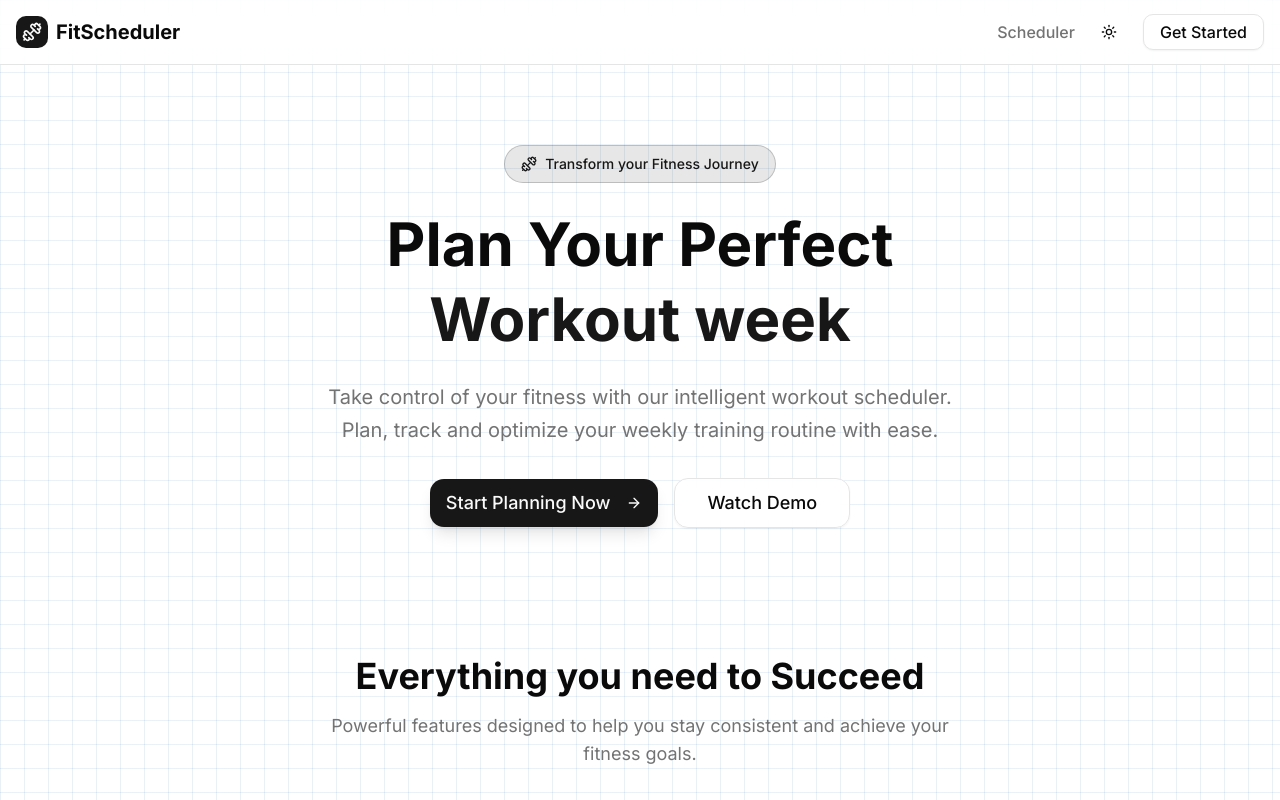
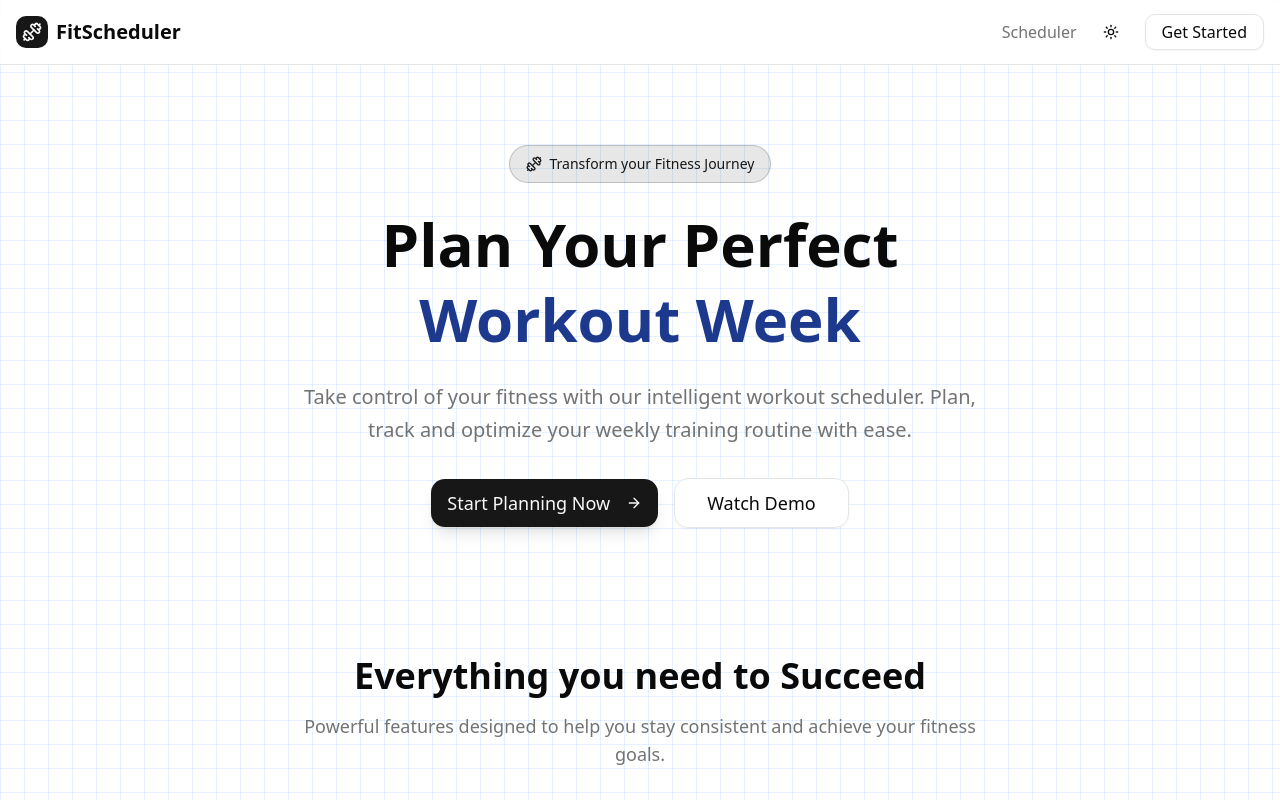
Before and after one commit to anujgupta018/fit-scheduler, a Next.js app: page / in a window 1280 px wide. Shown: the top 800 px of the page. Built offline with nearby package versions, Linux system fonts and the light colour scheme.

Commit message:
Fixed something

```diff
--- a/app/globals.css
+++ b/app/globals.css
@@ -4,13 +4,32 @@
 @custom-variant dark (&:is(.dark *));
 
 .bg-grid {
-  background-image: linear-gradient(to right, rgba(0, 120, 255, 0.1) 1px, transparent 1px),
-                    linear-gradient(to bottom, rgba(0, 120, 255, 0.1) 1px, transparent 1px);
+  background-image: linear-gradient(
+      to right,
+      rgba(0, 120, 255, 0.1) 1px,
+      transparent 1px
+    ),
+    linear-gradient(to bottom, rgba(0, 120, 255, 0.1) 1px, transparent 1px);
   background-size: 24px 24px;
 }
+html.lenis,
+html.lenis body {
+  height: auto;
+}
 
+.lenis.lenis-smooth {
+  scroll-behavior: auto;
+}
+
+.lenis.lenis-smooth [data-lenis-scroll-container] {
+  will-change: transform;
+}
 .bg-radial-glow {
-  background-image: radial-gradient(circle at top left, rgba(0, 102, 255, 0.2), transparent 60%);
+  background-image: radial-gradient(
+    circle at top left,
+    rgba(0, 102, 255, 0.2),
+    transparent 60%
+  );
 }
 @theme inline {
   --color-background: var(--background);
--- a/app/layout.tsx
+++ b/app/layout.tsx
@@ -2,6 +2,7 @@ import type { Metadata } from "next";
 import { Inter } from "next/font/google";
 import "./globals.css";
 import { ThemeProvider } from "next-themes";
+import { SmoothScroll } from "@/components/SmoothScroll";
 
 const inter = Inter({ subsets: ["latin"] });
 
@@ -17,13 +18,14 @@ export default function RootLayout({
 }>) {
   return (
     <html lang="en" suppressHydrationWarning>
-      <body className={inter.className}>
+      <body className={"lenis"}>
         <ThemeProvider
           attribute={"class"}
           defaultTheme="system"
           enableSystem
           disableTransitionOnChange
         >
+          <SmoothScroll />
           {children}
         </ThemeProvider>
       </body>
--- a/app/page.tsx
+++ b/app/page.tsx
@@ -1,5 +1,7 @@
+"use client";
 import Navbar from "@/components/navbar";
 import { Button } from "@/components/ui/button";
+import { motion } from "framer-motion";
 import {
   Card,
   CardContent,
@@ -33,14 +35,31 @@ export default function HomePage() {
             Transform your Fitness Journey
           </div>
 
-          <h1 className="text-4xl sm:text-5xl md:text-6xl font-bold text-foreground mb-6 leading-tight">
+          <motion.h1
+            initial={{ opacity: 0, y: 60 }}
+            animate={{ opacity: 1, y: 0 }}
+            transition={{ duration: 0.8, ease: "easeOut" }}
+            className="text-4xl sm:text-5xl md:text-6xl font-bold text-foreground mb-6 leading-tight"
+          >
             Plan Your Perfect{" "}
-            <span className="text-primary block">Workout week</span>
-          </h1>
-          <p className="text-lg sm:text-xl text-muted-foreground mb-8 max-w-2xl mx-auto leading-relaxed">
+            <motion.span
+              initial={{ opacity: 0, y: 80 }}
+              animate={{ opacity: 1, y: 0 }}
+              transition={{ duration: 0.9, ease: "easeOut", delay: 0.2 }}
+              className="text-blue-900 dark:text-blue-700 block"
+            >
+              Workout Week
+            </motion.span>
+          </motion.h1>
+          <motion.p
+            initial={{ opacity: 0, y: 100 }}
+            animate={{ opacity: 2, y: 0 }}
+            transition={{ duration: 0.9, ease: "easeOut", delay: 0.5 }}
+            className="text-lg sm:text-xl text-muted-foreground mb-8 max-w-2xl mx-auto leading-relaxed"
+          >
             Take control of your fitness with our intelligent workout scheduler.
             Plan, track and optimize your weekly training routine with ease.
-          </p>
+          </motion.p>
 
           <div className="flex flex-col sm:flex-row gap-4 justify-center items-center">
             <Link href={"/scheduler"}>
--- /dev/null
+++ b/components/SmoothScroll.tsx
@@ -0,0 +1,27 @@
+"use client";
+
+import { useEffect } from "react";
+import Lenis from "@studio-freight/lenis";
+
+export const SmoothScroll = () => {
+  useEffect(() => {
+    const lenis = new Lenis({
+      duration: 1.2,
+      easing: (t) => Math.min(1, 1.001 - Math.pow(2, -10 * t)), // springy
+      smooth: true,
+    });
+
+    const raf = (time: number) => {
+      lenis.raf(time);
+      requestAnimationFrame(raf);
+    };
+
+    requestAnimationFrame(raf);
+
+    return () => {
+      lenis.destroy();
+    };
+  }, []);
+
+  return null;
+};
--- /dev/null
+++ b/components/exercise-card.tsx
@@ -0,0 +1,3 @@
+export function ExerciseCard(){
+
+}
--- a/package.json
+++ b/package.json
@@ -12,8 +12,10 @@
     "@radix-ui/react-dialog": "^1.1.14",
     "@radix-ui/react-dropdown-menu": "^2.1.15",
     "@radix-ui/react-slot": "^1.2.3",
+    "@studio-freight/lenis": "^1.0.42",
     "class-variance-authority": "^0.7.1",
     "clsx": "^2.1.1",
+    "framer-motion": "^12.23.0",
     "lucide-react": "^0.523.0",
     "next": "15.3.4",
     "next-themes": "^0.4.6",
```
Also changed, not shown: 1 other file (tests, documents, lock files or other folders).
